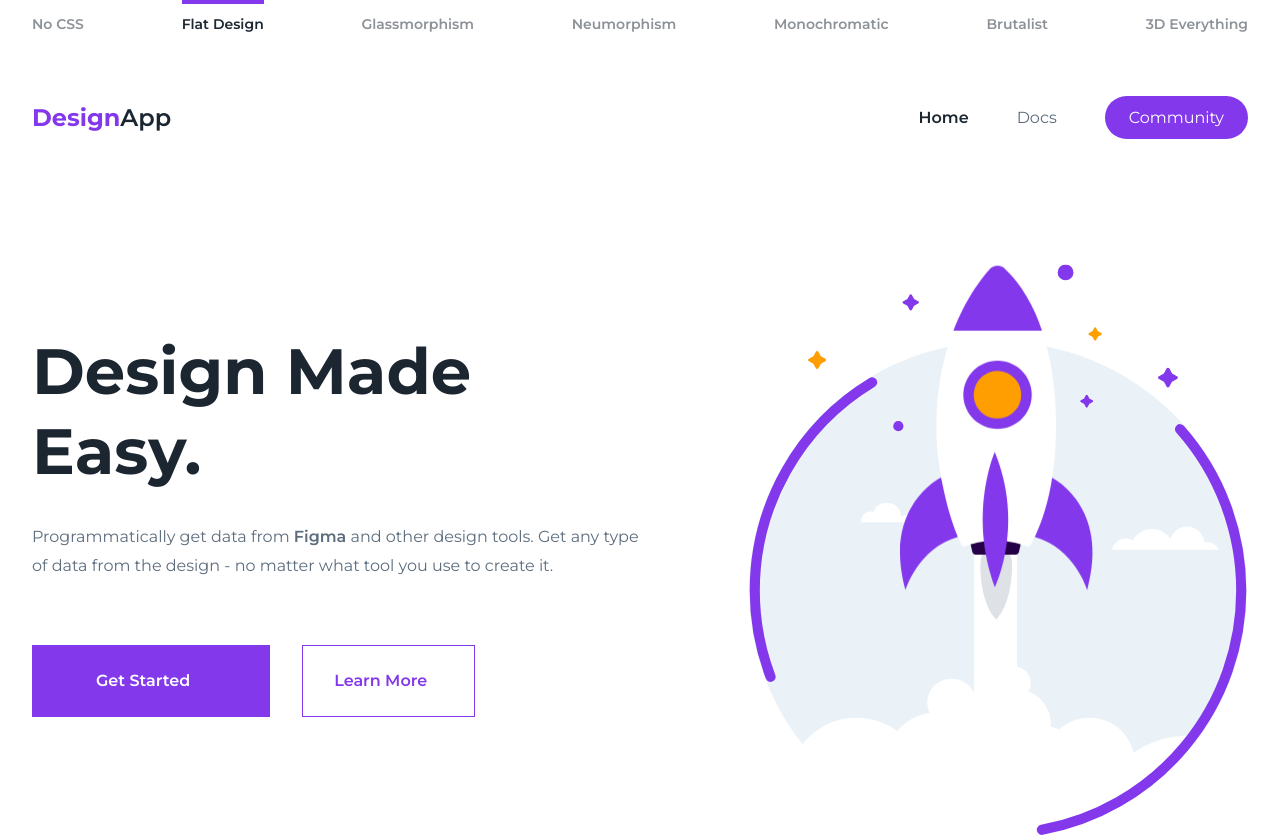
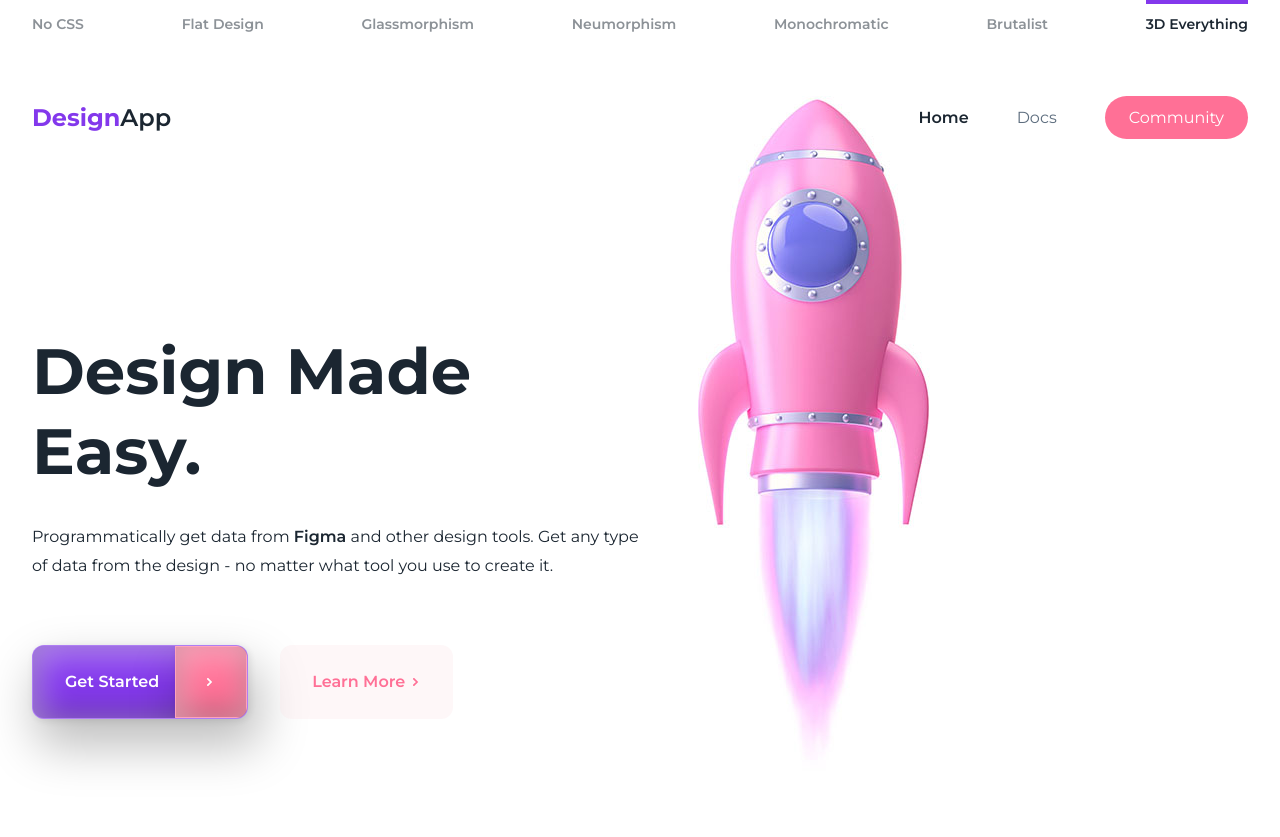
Before and after one commit to deadfiesta/Sea-Old, a React (Create React App) app: page /trends/threed in a window 1280 px wide. Before the commit this address led to /trends/threed#/trends/flat-design. Shown: the top 837 px of the page. Built offline with nearby package versions, Linux system fonts and the light colour scheme.

Commit message:
Modified Main SCSS File

```diff
--- a/src/Components/AppRouter.jsx
+++ b/src/Components/AppRouter.jsx
@@ -1,5 +1,5 @@
 import React from 'react'
-import { HashRouter, Route, Switch } from 'react-router-dom';
+import { BrowserRouter as Router , Route, Switch } from 'react-router-dom';
 import { Redirect } from 'react-router';
 import { brutalist, flat, glassmorphism, monochromatic, neumorphism, threed } from './Data';
 import Menu from './Menu';
@@ -7,7 +7,7 @@ import Flat from './Flat';
 
 const AppRouter = () => {
     return (
-        <HashRouter basename={"/trends"}>
+        <Router basename={"/trends"}>
             <Menu />
             <Switch>
                 <Route exact path="/">
@@ -35,7 +35,7 @@ const AppRouter = () => {
                     <Flat data={threed} />
                 </Route>
             </Switch>
-        </HashRouter>
+        </Router>
     )
 }
 
--- a/src/scss/main.scss
+++ b/src/scss/main.scss
@@ -18,6 +18,7 @@
     box-sizing: border-box;
     list-style-type: none;
     text-decoration: none;
+    border-collapse: separate;
 }
 
 button {
```
